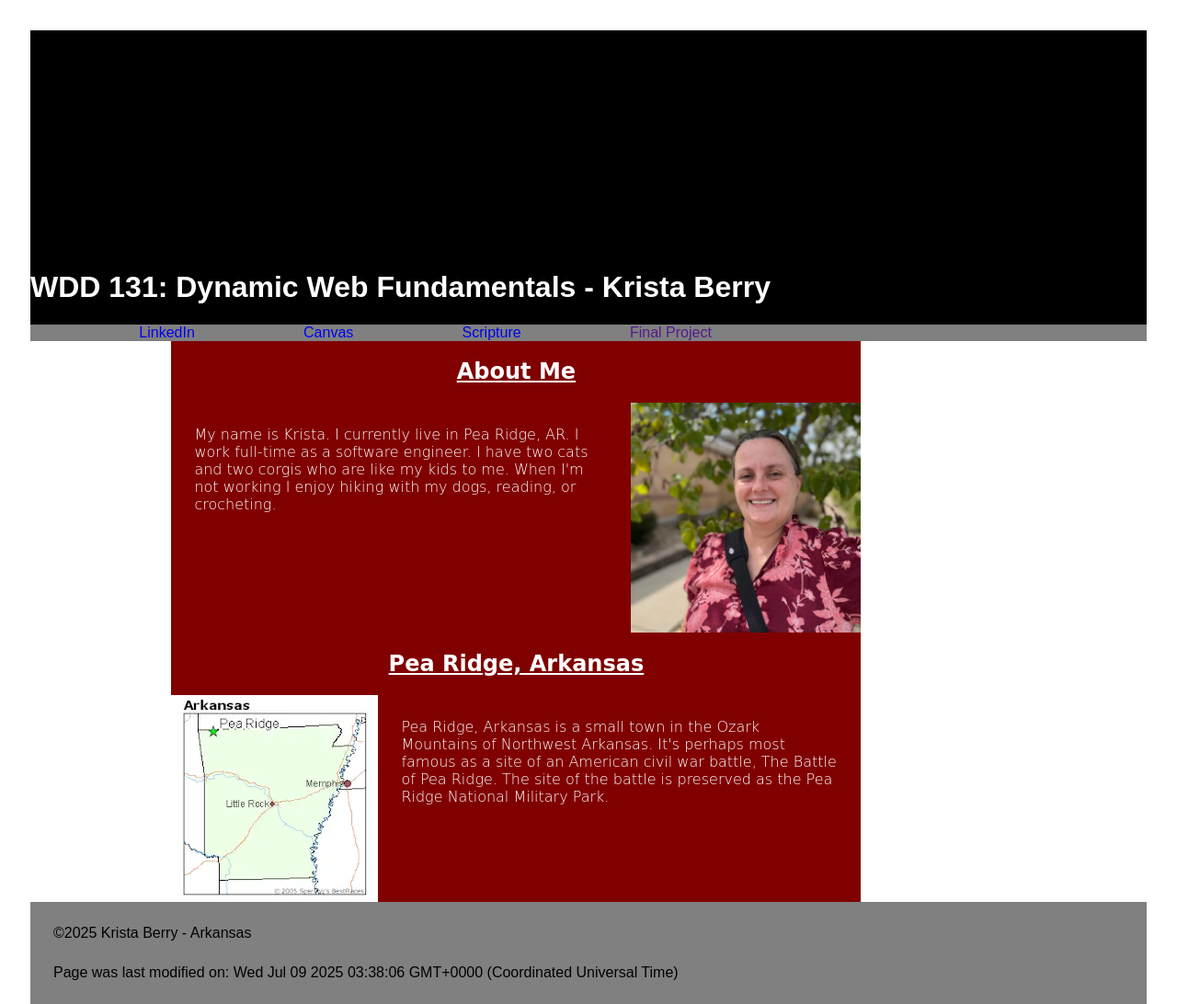
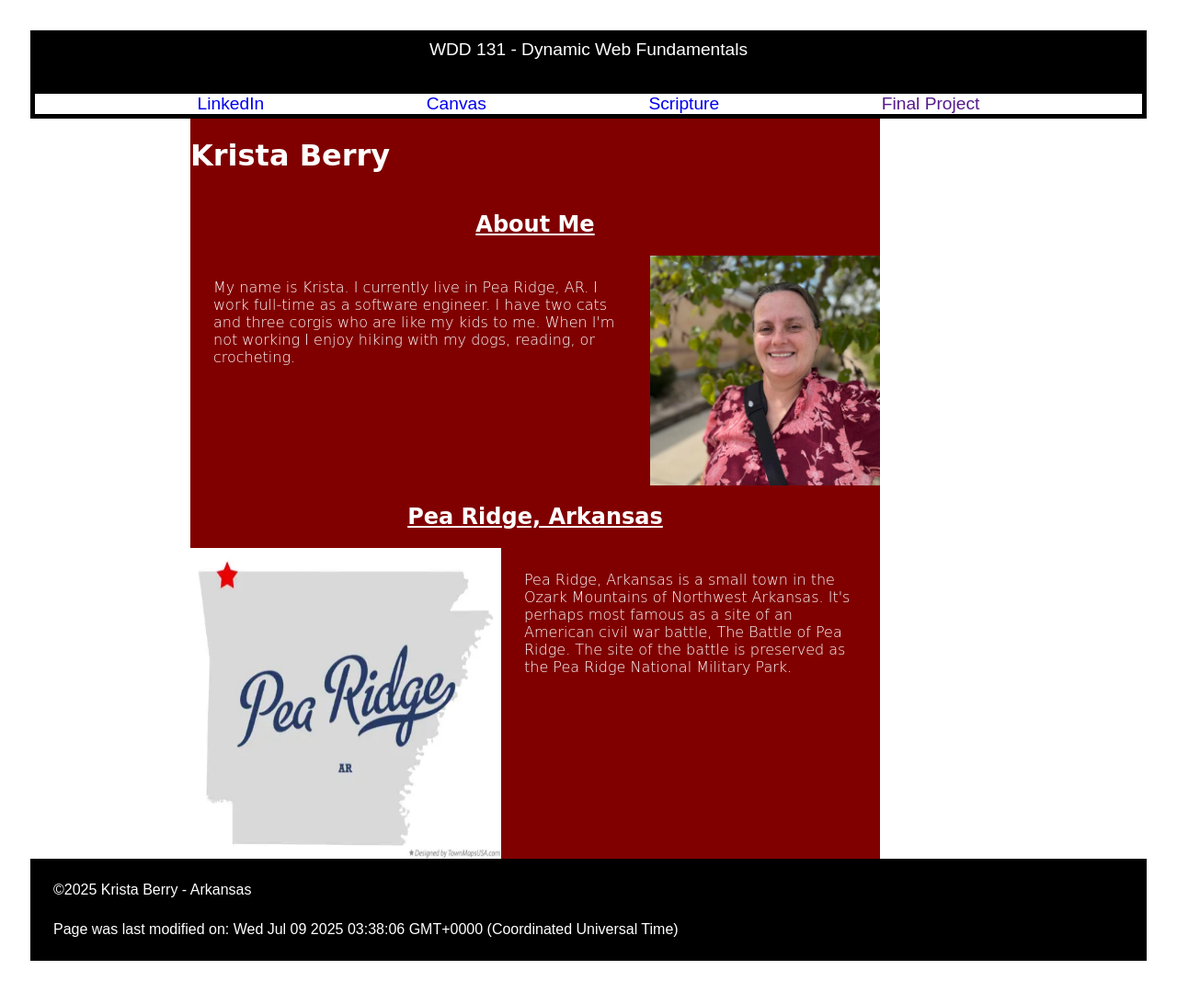
Before and after one commit to Kberry6677/wdd131, a plain HTML site: page index.html in a window 1280 px wide. Shown: the whole page at 92% size. After the commit the page ends 1045 px from the top, so only its background shows below. Drawn offline with Linux system fonts and the light colour scheme; a web font is replaced by a local one.

Commit message:
Updating to correct changes

```diff
--- a/index.html
+++ b/index.html
@@ -14,34 +14,29 @@
 </head>
 <body>
     <header>
-        <span id="course-title"></span>
-        <h1>
-            WDD 131: Dynamic Web Fundamentals - Krista Berry
-        </h1>
+        <span id="course-title">WDD 131 - Dynamic Web Fundamentals</span>
 
         <nav>
             <a href="https://www.linkedin.com/in/kristaberry/">LinkedIn</a>
             <a href="https://byupw.instructure.com/">Canvas</a>
             <a href="https://www.churchofjesuschrist.org/study/scriptures/nt/james/1?lang=eng&id=p5#p5">Scripture</a>
             <a href="">Final Project</a>
-            <a href=""></a>
-            <a href=""></a>
-            <a href=""></a>
 
         </nav>
     </header>
     <main>
+        <h1>Krista Berry</h1>
         <h2>About Me</h2>
         <section class="card">
             <p>
-                My name is Krista.  I currently live in Pea Ridge, AR.  I work full-time as a software engineer.  I have two cats and two corgis
+                My name is Krista.  I currently live in Pea Ridge, AR.  I work full-time as a software engineer.  I have two cats and three corgis
                 who are like my kids to me.  When I'm not working I enjoy hiking with my dogs, reading, or crocheting.
             </p>
-            <img src="images/Avatar.webp" alt="Picture Of Me" width="250">
+            <img src="images/Avatar.webp" alt="Picture Of Me" width="250" height="250">
         </section>
         <h2>Pea Ridge, Arkansas</h2>
         <section class="card">
-            <img src="images/peaRidge.webp" alt="Pea Ridge Arkansas">
+            <img src="images/map_of_pea_ridge_ar.webp" alt="Pea Ridge Arkansas" width="338" height="338">
             <p>
                 Pea Ridge, Arkansas is a small town in the Ozark Mountains of Northwest Arkansas.  It's perhaps most famous as a site of an
                 American civil war battle, The Battle of Pea Ridge.  The site of the battle is preserved as the Pea Ridge National Military Park.
--- a/styles/base.css
+++ b/styles/base.css
@@ -17,18 +17,26 @@ body{
 header{
     background-color: var(--primary-color);
     font-family: "Sour Gummy", sans-serif;
+    font-size: larger;
     display:grid;
     align-content: space-between;
-    grid-template-rows: 3fr 1fr;
+    grid-template-rows: 2fr 1fr;
     color: white;
     grid-column: 1/5;
 }
 
+#course-title{
+    display:block;
+    text-align: center;
+    padding-top: 10px;
+}
+
 nav{
-    background-color: var(--accent-color-2);
-    color:black;
+    background-color: var(--secondary-color);
+    color:var(--accent-color-1);
     display: flex;
     justify-content: space-evenly;
+    border: 5px solid var(--primary-color);
 }
 
 nav a{
@@ -65,8 +73,8 @@ section{
 }
 
 footer{
-    background-color: var(--accent-color-2);
+    background-color: var(--primary-color);
     font-family: "Sour Gummy", sans-serif;
-    color:black;
+    color:white;
     grid-column: 1/5;
 }
```
Also changed, not shown: images/map_of_pea_ridge_ar.webp (added).
